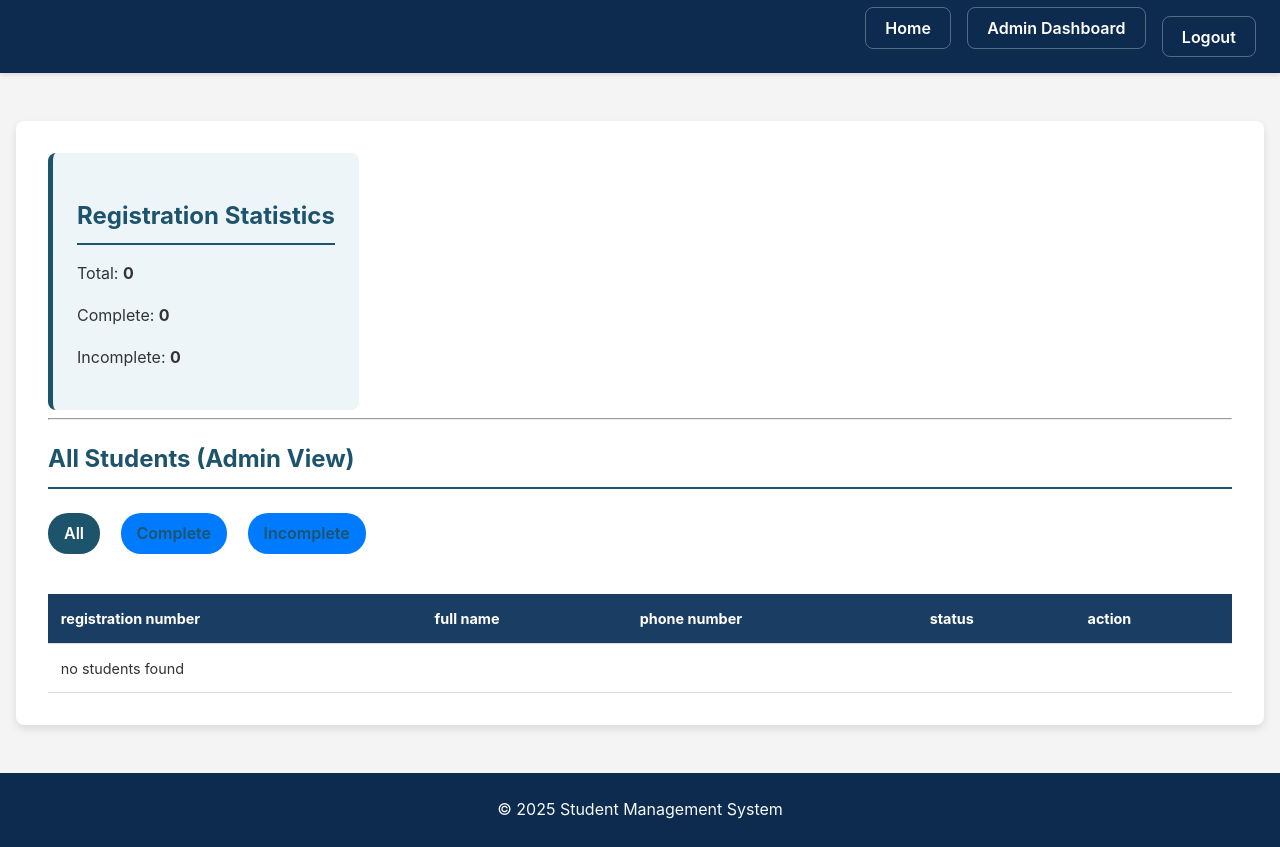
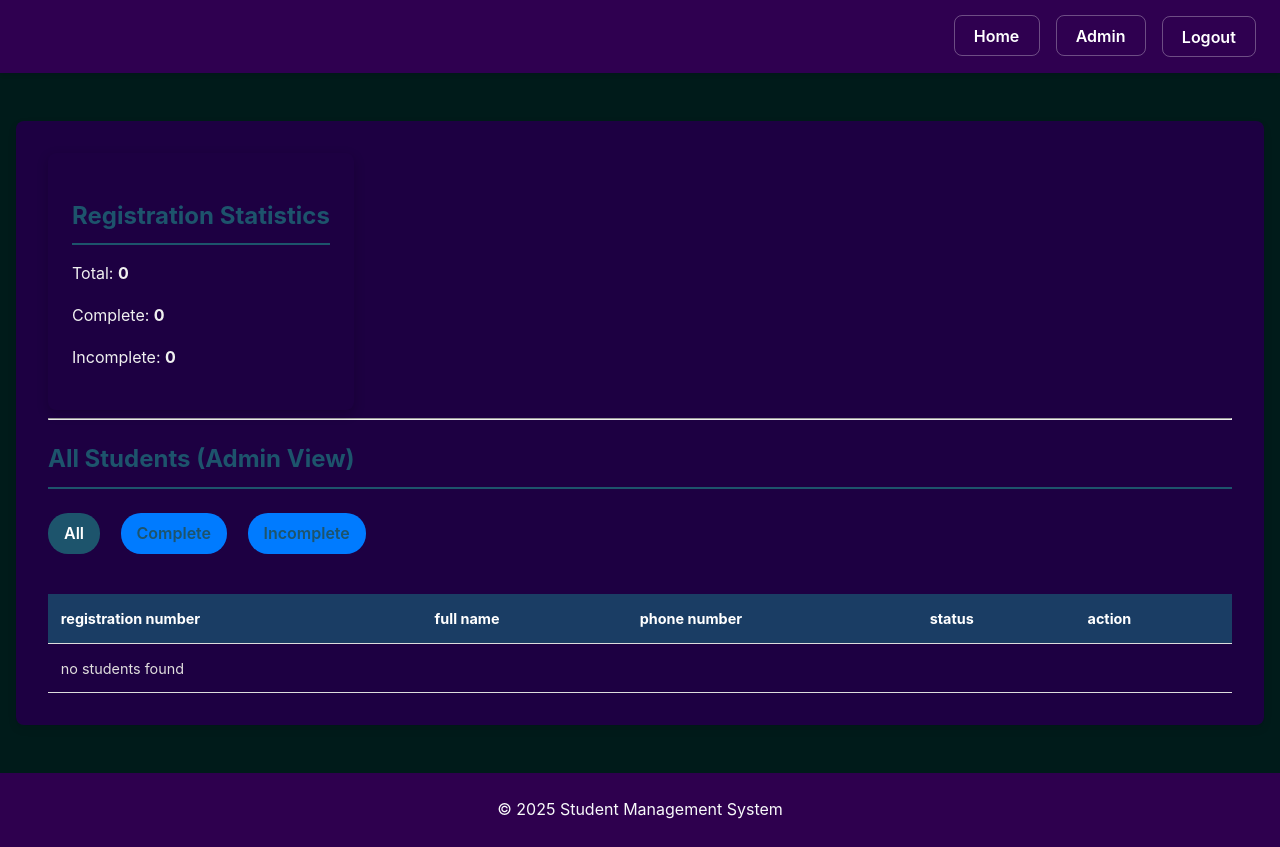
Before and after one commit to Hemedi18/bima-management, a Django app: page /dashboard/ in a window 1280 px wide. Run offline with Django 4.2, Linux system fonts and the light colour scheme; the visitor is signed in with stand-in values (Sample User, id 1); data that the repository does not hold is empty.

Commit message:
style modifications

```diff
--- a/students/static/students/css/styles.css
+++ b/students/static/students/css/styles.css
@@ -2,8 +2,8 @@
 body {
     font-family: -apple-system, BlinkMacSystemFont, "Segoe UI", Roboto, Helvetica, Arial, sans-serif;
     line-height: 1.6;
-    background-color: #F4F4F4;
-    color: #333;
+    background-color: #001b1a;
+    color: #e0dddd;
     margin: 0;
     padding: 0;
     display: flex;
@@ -16,7 +16,7 @@ header {
     position: sticky;
     top: 0;
     z-index: 1000;
-    background-color: #0C2B4E;
+    background-color: #2f0050;
     color: #ffffff;
     box-shadow: 0 2px 4px rgba(0, 0, 0, 0.1);
 }
@@ -41,6 +41,7 @@ nav ul {
     padding: 0;
     list-style: none;
     display: flex;
+    align-items: center; /* Vertically align nav items */
 }
 
 nav li {
@@ -139,7 +141,7 @@ main {
     max-width: 1400px; /* Add a max-width to prevent it from being too wide on very large screens */
     margin: 2rem auto;
     padding: 2rem;
-    background: #ffffff;
+    background: #1d0042;
     box-sizing: border-box; /* Ensures padding is included in the width */
     border-radius: 8px;
     box-shadow: 0 4px 8px rgba(0, 0, 0, 0.1);
@@ -235,10 +250,12 @@ button:hover, .button:hover, input[type="submit"]:hover {
 }
 
 .stats {
-    background: #eef5f9;
+    background: #1d0042; /* Changed background color */
     padding: 1.5rem;
     border-radius: 8px;
-    border-left: 5px solid #1D546C;
+    box-shadow: 0 4px 12px rgba(0, 0, 0, 0.2); /* Added a subtle shadow */
+    animation: fadeInUp 0.8s ease-out; /* Added animation */
+    color: #f0f0f0; /* Ensured text is light and readable */
 }
 
 .filters {
@@ -358,7 +376,7 @@ td a:hover {
 footer {
     text-align: center;
     padding: 1.5rem 1rem;
-    background-color: #0C2B4E;
+    background-color: #2e004e;
     color: #f8f9fa;
     margin-top: auto;
 }
--- a/students/templates/students/base.html
+++ b/students/templates/students/base.html
@@ -17,7 +17,7 @@
                 <ul>
                     <li><a href="{% url 'student_login' %}">Home</a></li>
                     {% if user.is_superuser %}
-                    <li><a href="{% url 'student_dashboard' %}">Admin Dashboard</a></li>
+                    <li><a href="{% url 'student_dashboard' %}">Admin</a></li>
                     <li>
                         <form action="{% url 'logout' %}" method="post" style="display: inline;">
                             {% csrf_token %}<button type="submit" class="nav-logout-button">Logout</button>
```
Also changed, not shown: other parts of students/static/students/css/styles.css (+23 -7 lines).
